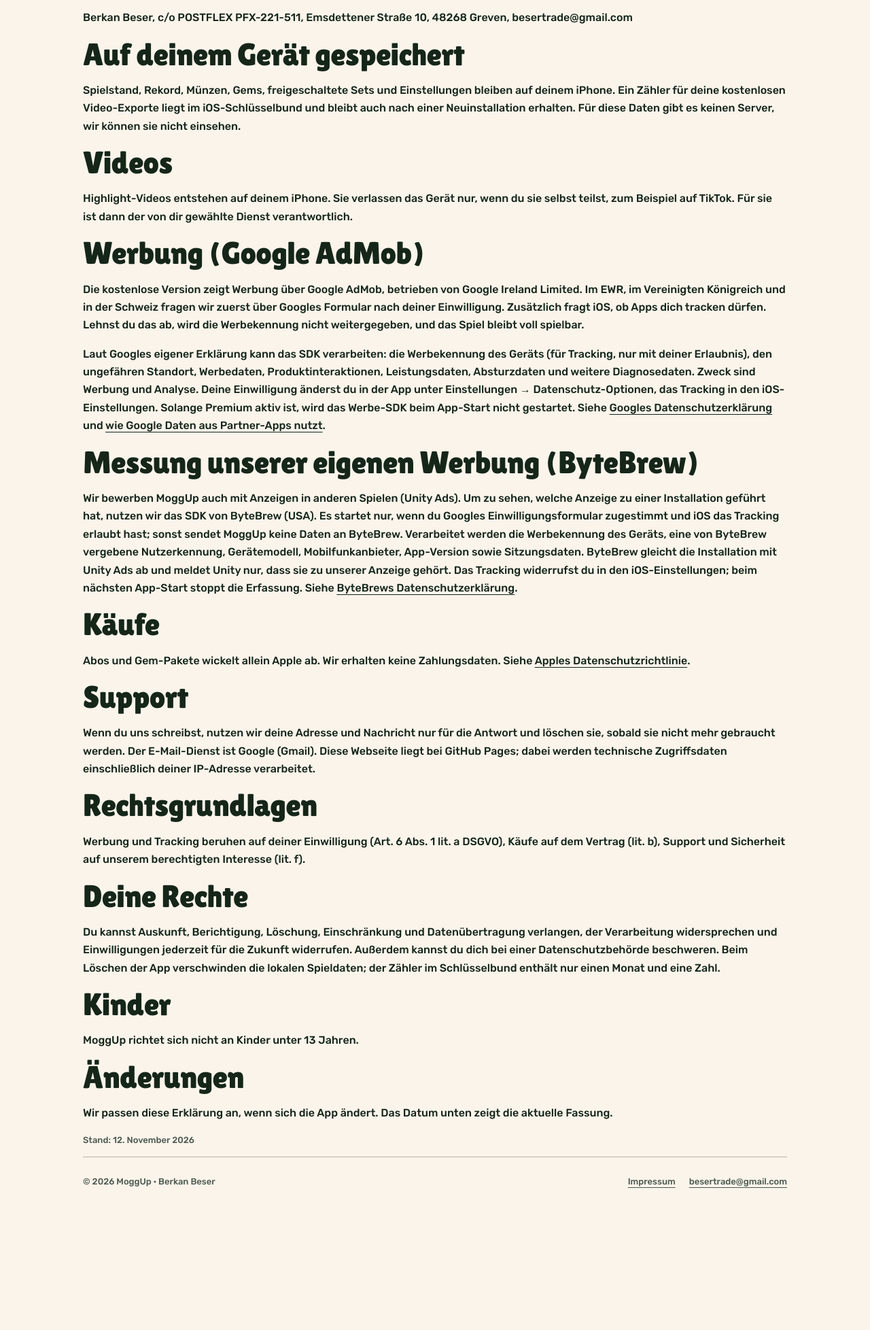
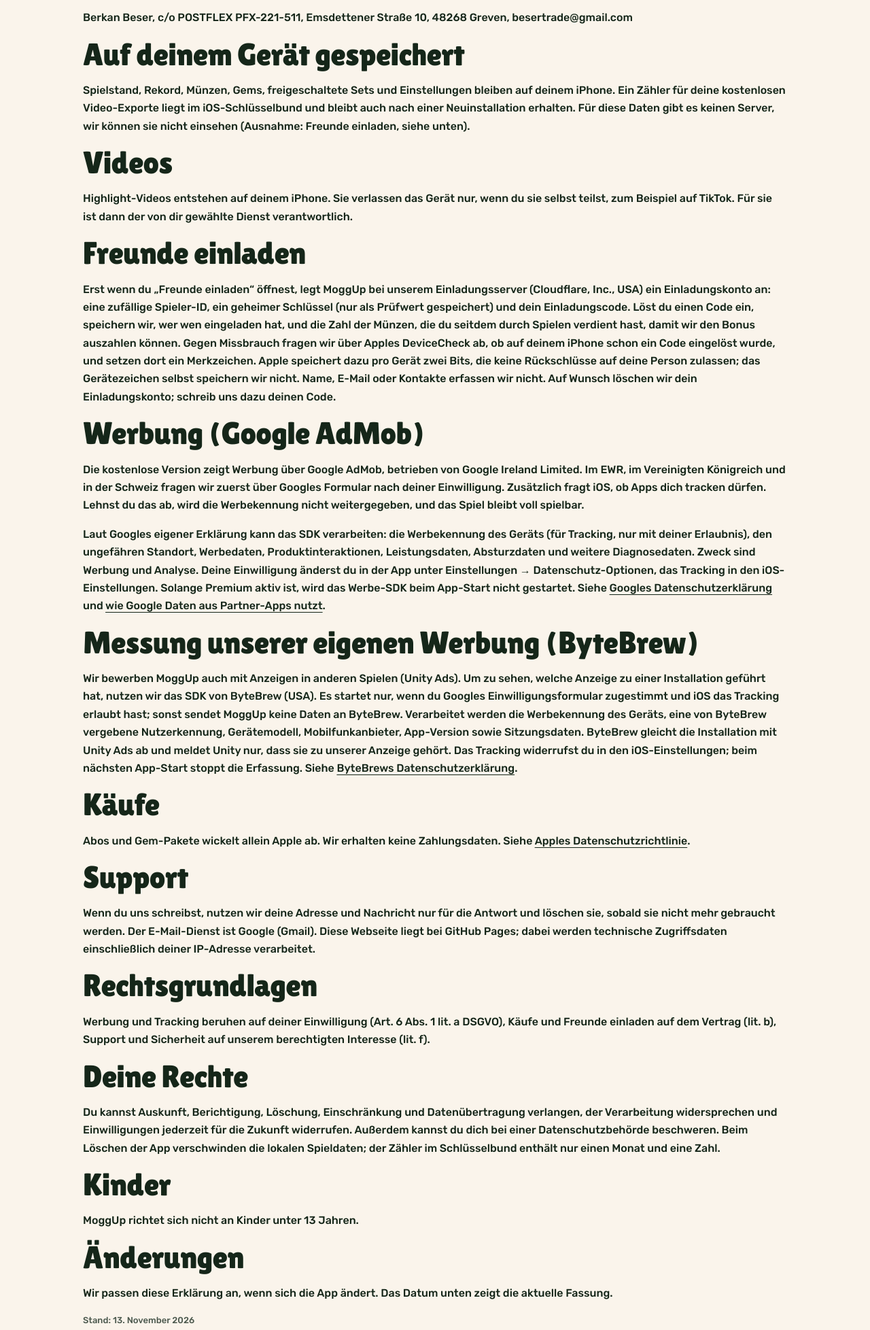
Before and after one commit to bentropic/moggup-support, a plain HTML site: page datenschutz.html in a window 1280 px wide. Shown: the part 332-2288 px from the top of the page at 68% size. Before the commit the page ends 2112 px from the top, so only its background shows below. Drawn offline with Linux system fonts and the light colour scheme.

Commit message:
Datenschutz: Freunde einladen (Einladungsserver, DeviceCheck)

```diff
--- a/datenschutz.html
+++ b/datenschutz.html
@@ -4,15 +4,16 @@
 <main id="main"><p class="eyebrow">MOGGUP</p><h1>Datenschutzerklärung</h1>
 <p>Hier steht, welche Daten die iPhone-App MoggUp verarbeitet. Zum Spielen brauchst du kein Konto.</p>
 <h2>Verantwortlich</h2><p>Berkan Beser, c/o POSTFLEX PFX-221-511, Emsdettener Straße 10, 48268 Greven, besertrade@gmail.com</p>
-<h2>Auf deinem Gerät gespeichert</h2><p>Spielstand, Rekord, Münzen, Gems, freigeschaltete Sets und Einstellungen bleiben auf deinem iPhone. Ein Zähler für deine kostenlosen Video-Exporte liegt im iOS-Schlüsselbund und bleibt auch nach einer Neuinstallation erhalten. Für diese Daten gibt es keinen Server, wir können sie nicht einsehen.</p>
+<h2>Auf deinem Gerät gespeichert</h2><p>Spielstand, Rekord, Münzen, Gems, freigeschaltete Sets und Einstellungen bleiben auf deinem iPhone. Ein Zähler für deine kostenlosen Video-Exporte liegt im iOS-Schlüsselbund und bleibt auch nach einer Neuinstallation erhalten. Für diese Daten gibt es keinen Server, wir können sie nicht einsehen (Ausnahme: Freunde einladen, siehe unten).</p>
 <h2>Videos</h2><p>Highlight-Videos entstehen auf deinem iPhone. Sie verlassen das Gerät nur, wenn du sie selbst teilst, zum Beispiel auf TikTok. Für sie ist dann der von dir gewählte Dienst verantwortlich.</p>
+<h2>Freunde einladen</h2><p>Erst wenn du „Freunde einladen“ öffnest, legt MoggUp bei unserem Einladungsserver (Cloudflare, Inc., USA) ein Einladungskonto an: eine zufällige Spieler-ID, ein geheimer Schlüssel (nur als Prüfwert gespeichert) und dein Einladungscode. Löst du einen Code ein, speichern wir, wer wen eingeladen hat, und die Zahl der Münzen, die du seitdem durch Spielen verdient hast, damit wir den Bonus auszahlen können. Gegen Missbrauch fragen wir über Apples DeviceCheck ab, ob auf deinem iPhone schon ein Code eingelöst wurde, und setzen dort ein Merkzeichen. Apple speichert dazu pro Gerät zwei Bits, die keine Rückschlüsse auf deine Person zulassen; das Gerätezeichen selbst speichern wir nicht. Name, E-Mail oder Kontakte erfassen wir nicht. Auf Wunsch löschen wir dein Einladungskonto; schreib uns dazu deinen Code.</p>
 <h2>Werbung (Google AdMob)</h2><p>Die kostenlose Version zeigt Werbung über Google AdMob, betrieben von Google Ireland Limited. Im EWR, im Vereinigten Königreich und in der Schweiz fragen wir zuerst über Googles Formular nach deiner Einwilligung. Zusätzlich fragt iOS, ob Apps dich tracken dürfen. Lehnst du das ab, wird die Werbekennung nicht weitergegeben, und das Spiel bleibt voll spielbar.</p>
 <p>Laut Googles eigener Erklärung kann das SDK verarbeiten: die Werbekennung des Geräts (für Tracking, nur mit deiner Erlaubnis), den ungefähren Standort, Werbedaten, Produktinteraktionen, Leistungsdaten, Absturzdaten und weitere Diagnosedaten. Zweck sind Werbung und Analyse. Deine Einwilligung änderst du in der App unter Einstellungen → Datenschutz-Optionen, das Tracking in den iOS-Einstellungen. Solange Premium aktiv ist, wird das Werbe-SDK beim App-Start nicht gestartet. Siehe <a href="https://policies.google.com/privacy?hl=de">Googles Datenschutzerklärung</a> und <a href="https://policies.google.com/technologies/partner-sites?hl=de">wie Google Daten aus Partner-Apps nutzt</a>.</p>
 <h2>Messung unserer eigenen Werbung (ByteBrew)</h2><p>Wir bewerben MoggUp auch mit Anzeigen in anderen Spielen (Unity Ads). Um zu sehen, welche Anzeige zu einer Installation geführt hat, nutzen wir das SDK von ByteBrew (USA). Es startet nur, wenn du Googles Einwilligungsformular zugestimmt und iOS das Tracking erlaubt hast; sonst sendet MoggUp keine Daten an ByteBrew. Verarbeitet werden die Werbekennung des Geräts, eine von ByteBrew vergebene Nutzerkennung, Gerätemodell, Mobilfunkanbieter, App-Version sowie Sitzungsdaten. ByteBrew gleicht die Installation mit Unity Ads ab und meldet Unity nur, dass sie zu unserer Anzeige gehört. Das Tracking widerrufst du in den iOS-Einstellungen; beim nächsten App-Start stoppt die Erfassung. Siehe <a href="https://docs.bytebrew.io/BBSettings/privacypolicy">ByteBrews Datenschutzerklärung</a>.</p>
 <h2>Käufe</h2><p>Abos und Gem-Pakete wickelt allein Apple ab. Wir erhalten keine Zahlungsdaten. Siehe <a href="https://www.apple.com/legal/privacy/de-ww/">Apples Datenschutzrichtlinie</a>.</p>
 <h2>Support</h2><p>Wenn du uns schreibst, nutzen wir deine Adresse und Nachricht nur für die Antwort und löschen sie, sobald sie nicht mehr gebraucht werden. Der E-Mail-Dienst ist Google (Gmail). Diese Webseite liegt bei GitHub Pages; dabei werden technische Zugriffsdaten einschließlich deiner IP-Adresse verarbeitet.</p>
-<h2>Rechtsgrundlagen</h2><p>Werbung und Tracking beruhen auf deiner Einwilligung (Art. 6 Abs. 1 lit. a DSGVO), Käufe auf dem Vertrag (lit. b), Support und Sicherheit auf unserem berechtigten Interesse (lit. f).</p>
+<h2>Rechtsgrundlagen</h2><p>Werbung und Tracking beruhen auf deiner Einwilligung (Art. 6 Abs. 1 lit. a DSGVO), Käufe und Freunde einladen auf dem Vertrag (lit. b), Support und Sicherheit auf unserem berechtigten Interesse (lit. f).</p>
 <h2>Deine Rechte</h2><p>Du kannst Auskunft, Berichtigung, Löschung, Einschränkung und Datenübertragung verlangen, der Verarbeitung widersprechen und Einwilligungen jederzeit für die Zukunft widerrufen. Außerdem kannst du dich bei einer Datenschutzbehörde beschweren. Beim Löschen der App verschwinden die lokalen Spieldaten; der Zähler im Schlüsselbund enthält nur einen Monat und eine Zahl.</p>
 <h2>Kinder</h2><p>MoggUp richtet sich nicht an Kinder unter 13 Jahren.</p>
 <h2>Änderungen</h2><p>Wir passen diese Erklärung an, wenn sich die App ändert. Das Datum unten zeigt die aktuelle Fassung.</p>
-<p class="footnote">Stand: 12. November 2026</p></main><footer><span>© 2026 MoggUp · Berkan Beser</span><div><a href="impressum.html">Impressum</a><a href="mailto:besertrade@gmail.com">besertrade@gmail.com</a></div></footer></div></body></html>
+<p class="footnote">Stand: 13. November 2026</p></main><footer><span>© 2026 MoggUp · Berkan Beser</span><div><a href="impressum.html">Impressum</a><a href="mailto:besertrade@gmail.com">besertrade@gmail.com</a></div></footer></div></body></html>
```
Also changed, not shown: privacy.html (+4 -3 lines).
